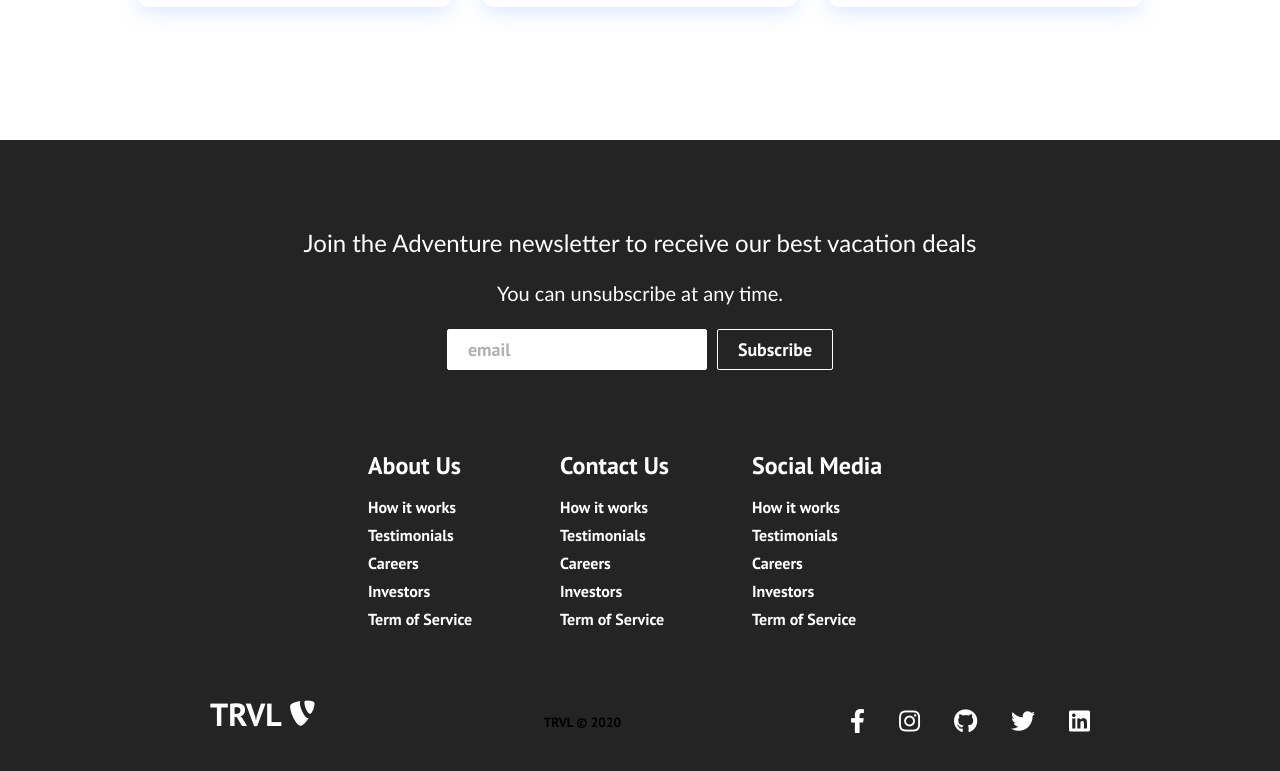
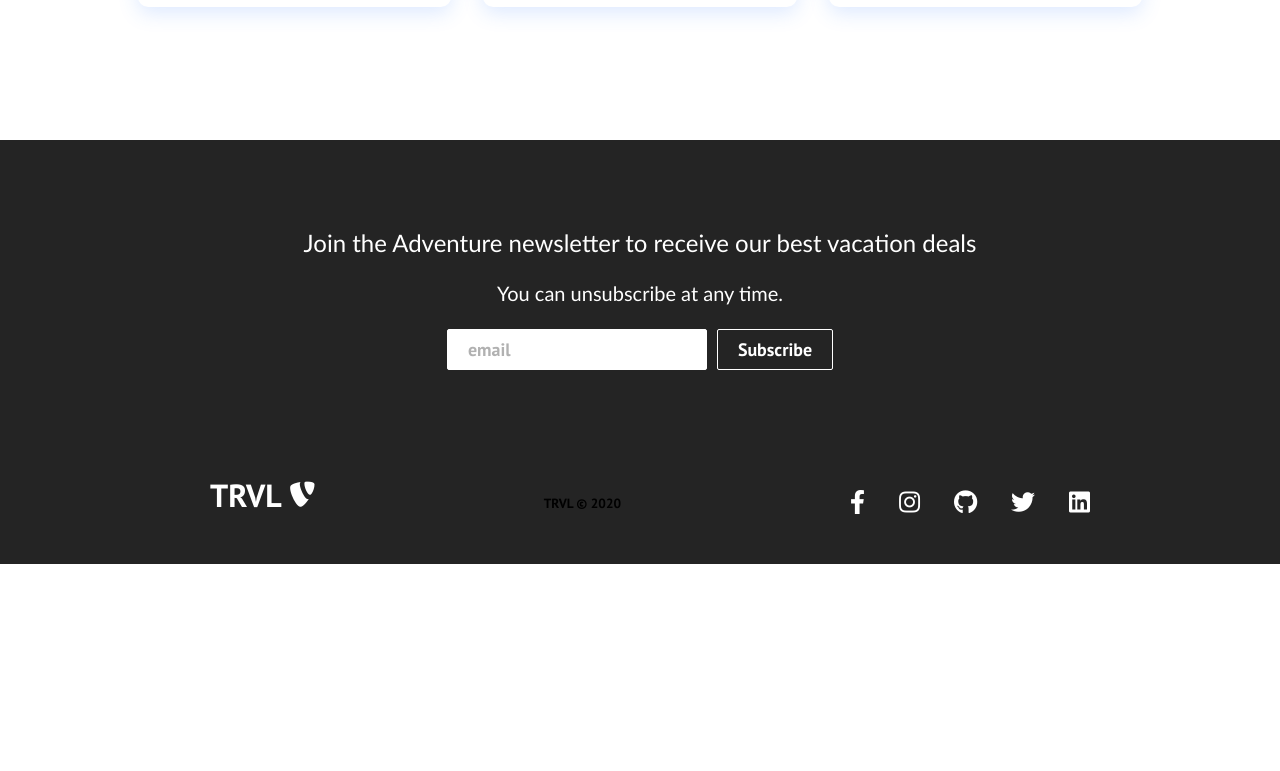
Before and after one commit to egiorganam/react-website, a React (Create React App) app: page / in a window 1280 px wide. Shown: the part 1785-2556 px from the top of the page. After the commit the page ends 2349 px from the top, so only its background shows below. Built offline with nearby package versions, Linux system fonts and the light colour scheme.

Commit message:
add ReadMe

```diff
--- a/src/components/Footer.js
+++ b/src/components/Footer.js
@@ -23,7 +23,7 @@ const Footer = () => {
                     </form>
                 </div>
             </section>
-            <div className="footer-links">
+            {/* <div className="footer-links">
                 <div className="footer-link-wrapper">
                     <div className="footer-link-items">
                         <h2>About Us</h2>
@@ -50,7 +50,7 @@ const Footer = () => {
                         <Link to='/'>Term of Service</Link>
                     </div>
                 </div>
-            </div>
+            </div> */}
             <section className="social-media">
                 <div className="social-media-wrap">
                     <div className="footer-logo">
--- a/src/components/HeroSection.js
+++ b/src/components/HeroSection.js
@@ -7,7 +7,7 @@ import './HeroSection.css'
 const HeroSection = () => {
     return (
         <div className='hero-container'>
-            <video src="/videos/video-2.mp4" autoPlay loop muted />
+            <video src="/videos/video-1.mp4" autoPlay loop muted />
             <h1>ADVENTURE AWAITS</h1>
             <p>What are you waiting for?</p>
             <div className="hero-btns">
```
Also changed, not shown: 1 other file (tests, documents, lock files or other folders).
